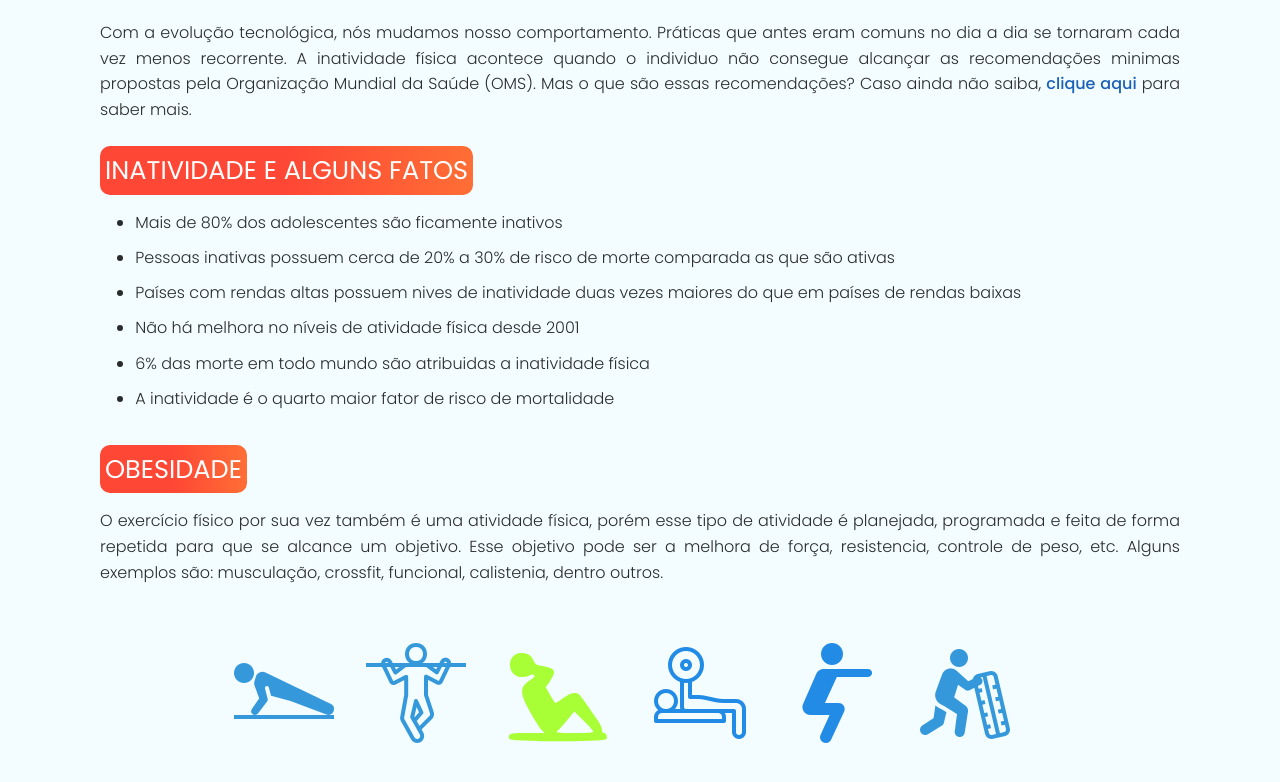
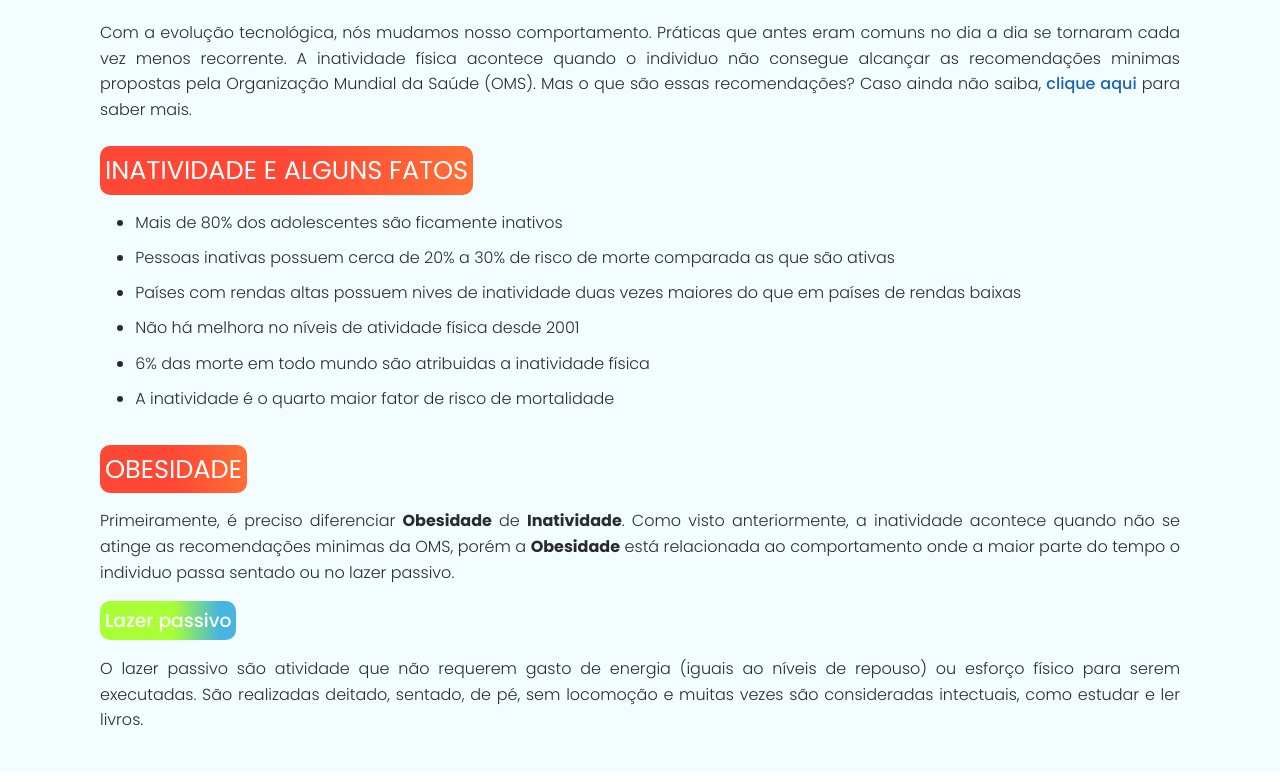
Before and after one commit to dsgsantos1/TCC, a plain HTML site: page pages/inatividade.html in a window 1280 px wide. Shown: the part 186-968 px from the top of the page. Drawn offline with Linux system fonts and the light colour scheme.

Commit message:
Adicionando conteúdo em INATIVIDADE

```diff
--- a/pages/inatividade.html
+++ b/pages/inatividade.html
@@ -63,23 +63,18 @@
             </div>
 
             <div class="textBox">
-                <p>O exercício físico por sua vez também é uma atividade física, porém esse tipo de atividade é planejada, programada e feita de forma repetida para que se alcance um objetivo. Esse objetivo pode ser a melhora de força, resistencia, controle de peso, etc. Alguns exemplos são: musculação, crossfit, funcional, calistenia, dentro outros.</p>
+                <p>Primeiramente, é preciso diferenciar <strong>Obesidade</strong> de <strong>Inatividade</strong>. Como visto anteriormente, a inatividade acontece quando não se atinge as recomendações minimas da OMS, porém a <strong>Obesidade</strong> está relacionada ao comportamento onde a maior parte do tempo o individuo passa sentado ou no lazer passivo.</p>
+            </div>
+
+            <h3>Lazer passivo</h3>
+
+            <div class="textBox">
+                <p>O lazer passivo são atividade que não requerem gasto de energia (iguais ao níveis de repouso) ou esforço físico para serem executadas. São realizadas deitado, sentado, de pé, sem locomoção e muitas  vezes são consideradas intectuais, como estudar e ler livros.</p>
             </div>
 
         </div>
 
-        <div class="content1">
 
-            <div class="imgBox1">
-                <img src="../icons/icons8-flexões-100.png" alt="">
-                <img src="../icons/icons8-barras-100.png" alt="">
-                <img src="../icons/svg/icons8-sentar-ups-90.svg" id = "icon" alt="">
-                <img src="../icons/icons8-supino-100.png" alt="">
-                <img src="../icons/icons8-agachamentos-100.png" alt="">
-                <img src="../icons/icons8-crossfit-100.png" alt="">
-            </div>
-
-        </div>
 
         <!-- <div class="content1">
             <div class="caption">
```
